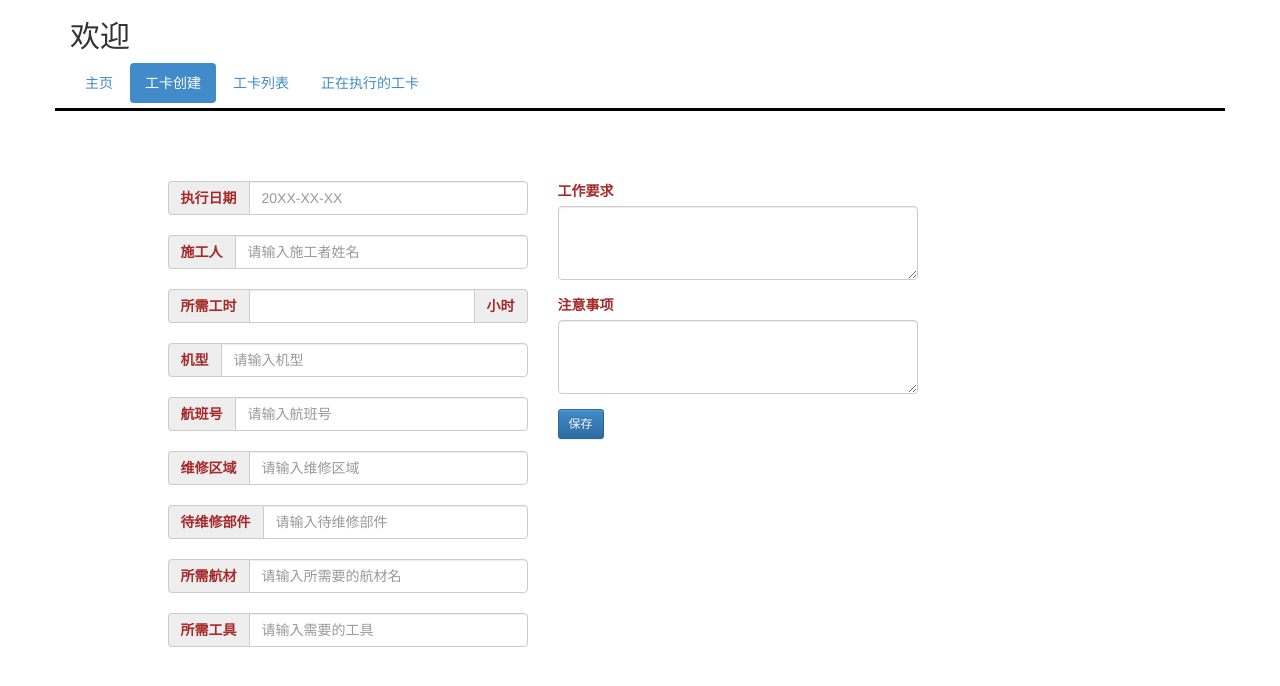
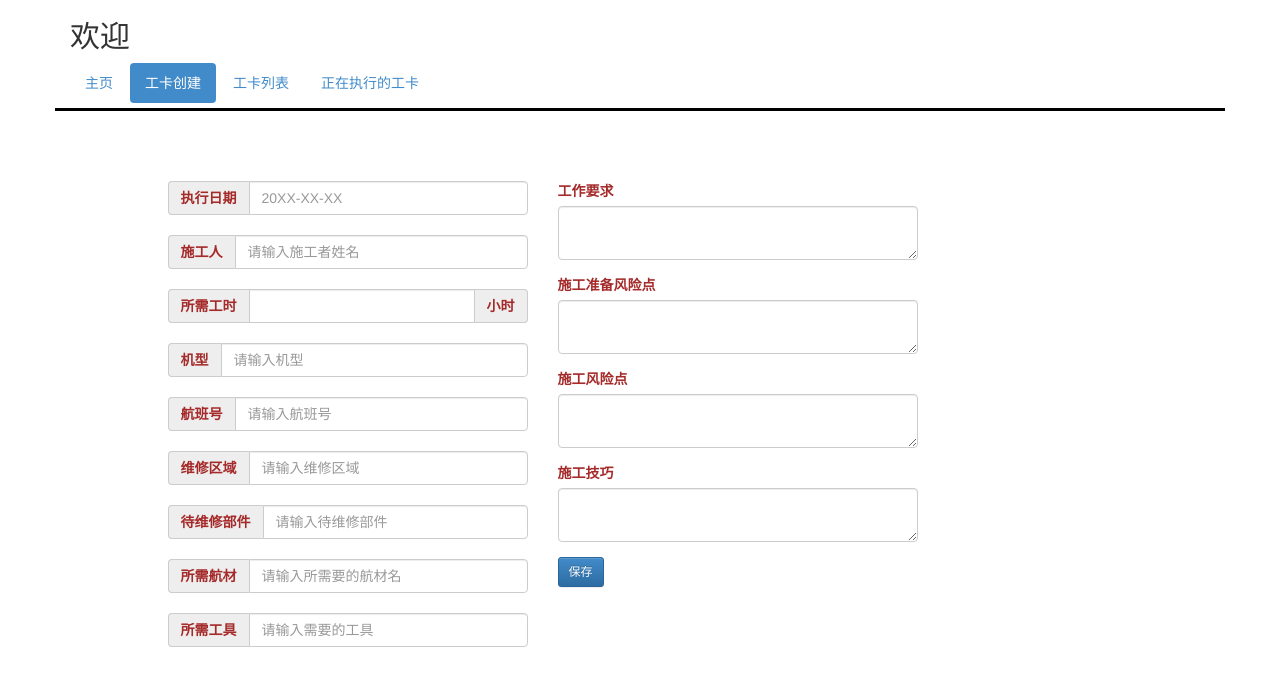
Before and after one commit to JinChengLike/FlyCardManager, a Flask app: page /creat in a window 1280 px wide. Shown: the top 686 px of the page. Run offline with Flask 2, Linux system fonts and the light colour scheme; some libraries are stand-ins or nearby versions.

Commit message:
工卡创建部分完成

```diff
--- a/app/templates/creat.html
+++ b/app/templates/creat.html
@@ -4,6 +4,7 @@
     <meta charset="UTF-8">
     <title>工卡创建</title>
     <script src="/static/js/jquery-3.1.1.min.js"></script>
+    <script src="/static/js/factory.js"></script>
     <script src="/static/js/creat.js"></script>
     <script src="/static/js/tab.js"></script>
     <script src="/static/css/dist/js/bootstrap.min.js"></script>
@@ -30,48 +31,48 @@
                 <form class="bs-example bs-example-form" role="form">
                     <div class="input-group">
                         <span class="input-group-addon">执行日期</span>
-                        <input type="text" class="form-control" placeholder="20XX-XX-XX">
+                        <input type="text" class="form-control" placeholder="20XX-XX-XX" id="do-data">
                     </div>
                     <br>
                     <div class="input-group">
                         <span class="input-group-addon">施工人</span>
-                        <input type="text" class="form-control" placeholder="请输入施工者姓名">
+                        <input type="text" class="form-control" placeholder="请输入施工者姓名" id="work-name">
                     </div>
                     <br>
                     <div class="input-group">
                         <span class="input-group-addon">所需工时</span>
-                        <input type="text" class="form-control">
+                        <input type="text" class="form-control" id="work-time">
                         <span class="input-group-addon">小时</span>
                     </div>
                     <br>
                     <div class="input-group">
                         <span class="input-group-addon">机型</span>
-                        <input type="text" class="form-control" placeholder="请输入机型">
+                        <input type="text" class="form-control" placeholder="请输入机型" id="plane-type">
                     </div>
                     <br>
                     <div class="input-group">
                         <span class="input-group-addon">航班号</span>
-                        <input type="text" class="form-control" placeholder="请输入航班号">
+                        <input type="text" class="form-control" placeholder="请输入航班号" id="plane-no">
                     </div>
                     <br>
                     <div class="input-group">
                         <span class="input-group-addon">维修区域</span>
-                        <input type="text" class="form-control" placeholder="请输入维修区域">
+                        <input type="text" class="form-control" placeholder="请输入维修区域" id="fix-area">
                     </div>
                     <br>
                     <div class="input-group">
                         <span class="input-group-addon">待维修部件</span>
-                        <input type="text" class="form-control" placeholder="请输入待维修部件">
+                        <input type="text" class="form-control" placeholder="请输入待维修部件" id="fix-part">
                     </div>
                     <br>
                     <div class="input-group">
                         <span class="input-group-addon">所需航材</span>
-                        <input type="text" class="form-control" placeholder="请输入所需要的航材名">
+                        <input type="text" class="form-control" placeholder="请输入所需要的航材名" id="need-part">
                     </div>
                     <br>
                     <div class="input-group">
                         <span class="input-group-addon">所需工具</span>
-                        <input type="text" class="form-control" placeholder="请输入需要的工具">
+                        <input type="text" class="form-control" placeholder="请输入需要的工具" id="need-tools">
                     </div>
                 </form>
             </div>
@@ -81,13 +82,21 @@
                 <form role="form">
                     <div class="form-group">
                         <label for="work-detail">工作要求</label>
-                        <textarea class="form-control" rows="3" id="work-detail"></textarea>
+                        <textarea class="form-control" rows="2" id="work-detail"></textarea>
                     </div>
                     <div class="form-group">
-                        <label for="work-notice">注意事项</label>
-                        <textarea class="form-control" rows="3" id="work-notice"></textarea>
+                        <label for="work-notice">施工准备风险点</label>
+                        <textarea class="form-control" rows="2" id="prepare-notice"></textarea>
                     </div>
-                    <button type="button" class="btn btn-primary btn-sm">保存</button>
+                    <div class="form-group">
+                        <label for="work-notice">施工风险点</label>
+                        <textarea class="form-control" rows="2" id="work-notice"></textarea>
+                    </div>
+                    <div class="form-group">
+                        <label for="work-notice">施工技巧</label>
+                        <textarea class="form-control" rows="2" id="work-way"></textarea>
+                    </div>
+                    <button type="button" class="btn btn-primary btn-sm" id="save">保存</button>
                 </form>
 
             </div>
--- a/app/views.py
+++ b/app/views.py
@@ -1,6 +1,6 @@
 from app import app
 from flask import render_template, jsonify, request
-from app import login_model, getUser
+from app import login_model, getUser, card_models
 
 
 @app.route('/')
@@ -63,3 +63,25 @@ def getUserTodo():
     new_getTodo = getUser.getUser(username=username)
     res = new_getTodo.getTodo()
     return res
+
+
+@app.route('/saveCardInfo', methods=["POST"])
+def saveCardInfo():
+    userid = request.form["userId"]
+    doData = request.form["doData"]
+    workName = request.form["workName"]
+    workTime = request.form["workTime"]
+    planeType = request.form["planeType"]
+    planeNo = request.form["planeNo"]
+    fixArea = request.form["fixArea"]
+    fixPart = request.form["fixPart"]
+    needPart = request.form["needPart"]
+    needTools = request.form["needTools"]
+    workDetail = request.form["workDetail"]
+    prepareNotice = request.form["prepareNotice"]
+    workNotice = request.form["workNotice"]
+    workWay = request.form["workWay"]
+    new_save = card_models.Card_Model(userid,doData,workName,workTime,planeType,planeNo,fixArea,fixPart,needPart,needTools,workDetail,prepareNotice,workNotice,workWay)
+    result = new_save.SaveCardInfo()
+    res = jsonify({"result":result})
+    return res
```
Also changed, not shown: app/card_models.py (added, +57 -0 lines), app/static/js/creat.js (+38 -0 lines), app/models.py (deleted), 2 other files.
